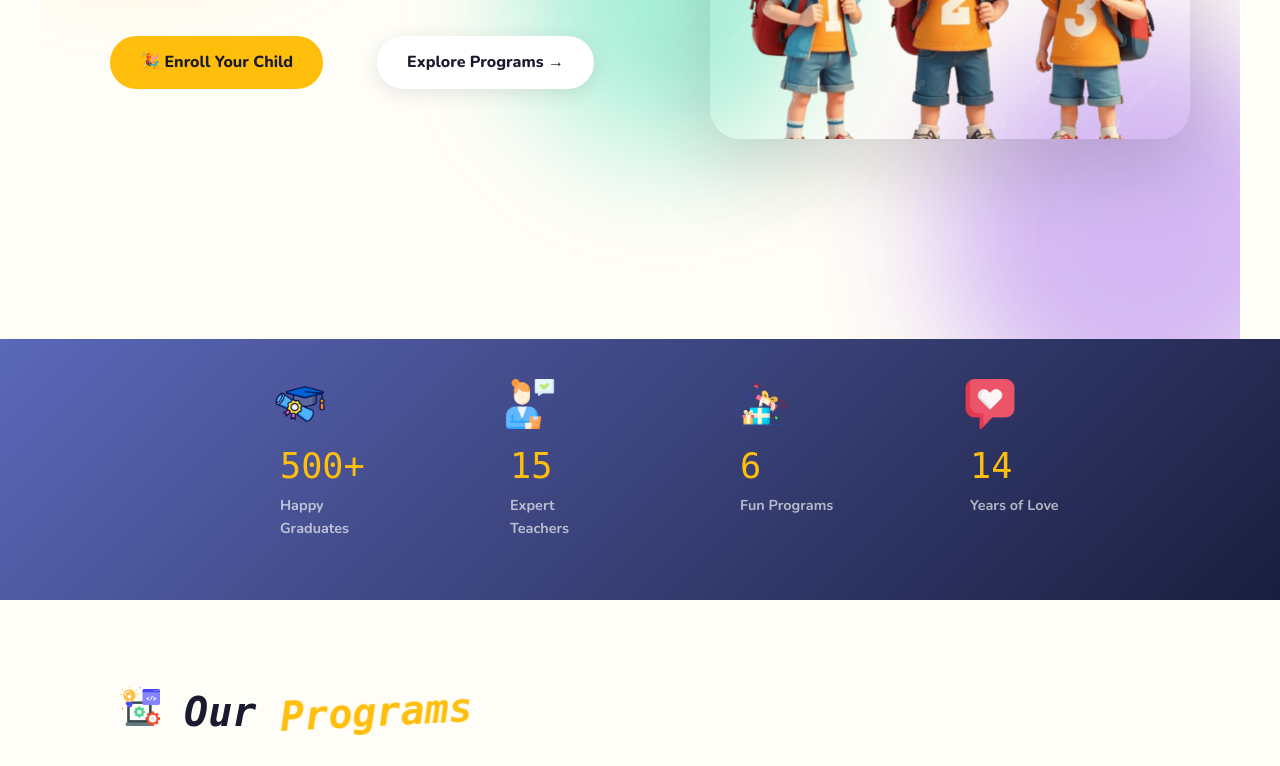
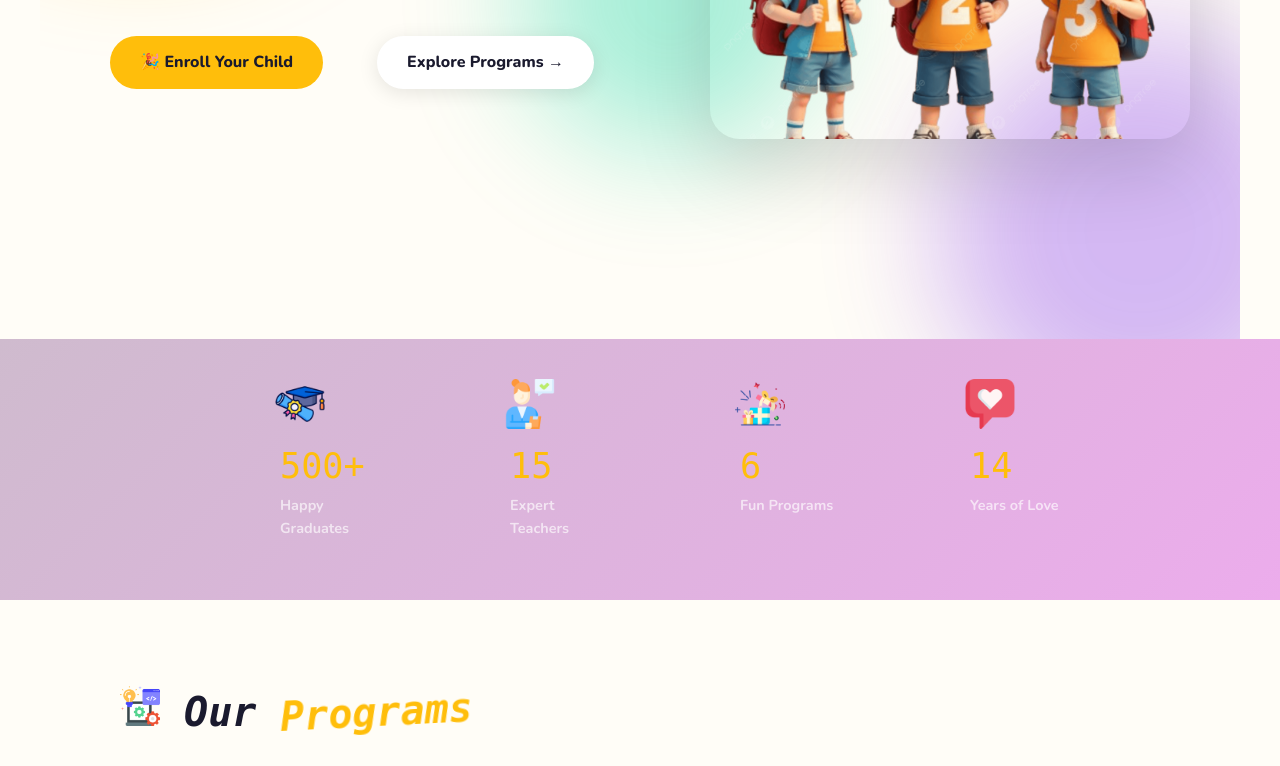
Before and after one commit to Akashpawar77/Crocodile, a React (Vite) app: page / in a window 1280 px wide. Shown: the part 461-1227 px from the top of the page. Built offline with nearby package versions, Linux system fonts and the light colour scheme.

Commit message:
Testing git

```diff
--- a/src/pages/Home.css
+++ b/src/pages/Home.css
@@ -168,7 +168,7 @@
 
 /* STATS */
 .stats-bar {
-  background: linear-gradient(135deg, #5b68b9 0%, #1a1e3e 100%);
+  background: linear-gradient(135deg, #cfbbce 0%, #ecacec 100%);
   padding: 40px 24px;
 }
 
```
